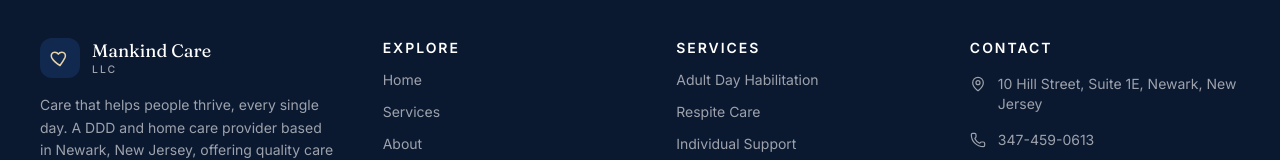
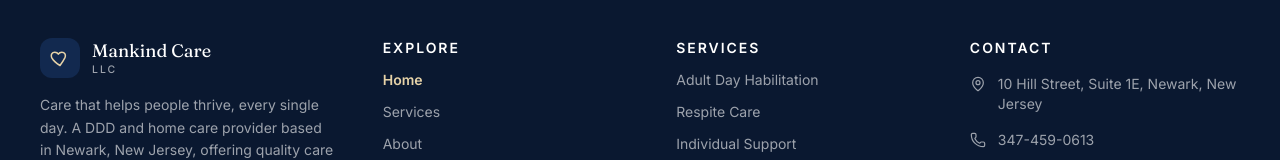
Before and after one commit to mosnyik/mankind-care, a Next.js app: page / in a window 1280 px wide. Shown: the part 4219-4379 px from the top of the page. Built offline with nearby package versions, Linux system fonts and the light colour scheme.

Commit message:
fix: made footer links active

```diff
--- a/components/footer.tsx
+++ b/components/footer.tsx
@@ -1,4 +1,7 @@
+"use client";
+
 import Link from "next/link";
+import { usePathname } from "next/navigation";
 import { Phone, Mail, MapPin, Clock } from "lucide-react";
 import Container from "@/components/container";
 import Logo from "@/components/logo";
@@ -6,6 +9,9 @@
 
 export default function Footer() {
   const year = new Date().getFullYear();
+  const pathname = usePathname();
+  const isActive = (href: string) =>
+    href === "/" ? pathname === "/" : pathname.startsWith(href);
 
   return (
     <footer className="border-t border-line bg-ink text-white/70">
@@ -23,15 +29,21 @@
           <h3 className="text-sm font-semibold uppercase tracking-[0.14em] text-white">
             Explore
           </h3>
-          {navLinks.map((link) => (
+          {navLinks.map((link) => {
+            const active = isActive(link.href);
+            return (
               <Link
                 key={link.href}
                 href={link.href}
-              className="text-sm text-white/60 transition-colors hover:text-gold-soft"
+                aria-current={active ? "page" : undefined}
+                className={`text-sm transition-colors hover:text-gold-soft ${
+                  active ? "font-semibold text-gold-soft" : "text-white/60"
+                }`}
               >
                 {link.label}
               </Link>
-          ))}
+            );
+          })}
         </div>
 
         <div className="flex flex-col gap-3">
@@ -49,6 +61,7 @@
           ))}
           <Link
             href="/services"
+            aria-current={isActive("/services") ? "page" : undefined}
             className="text-sm font-medium text-gold-soft transition-colors hover:text-white"
           >
             View all services
```
Lines whose indentation alone changed are shown as unchanged.
